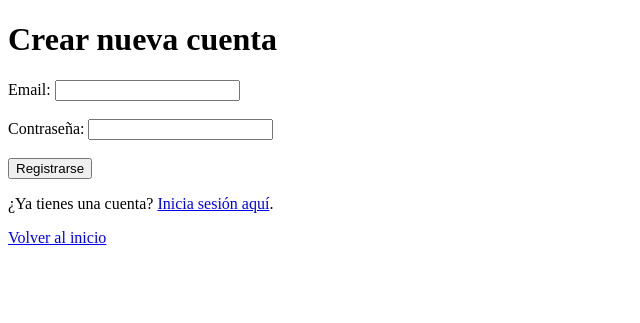
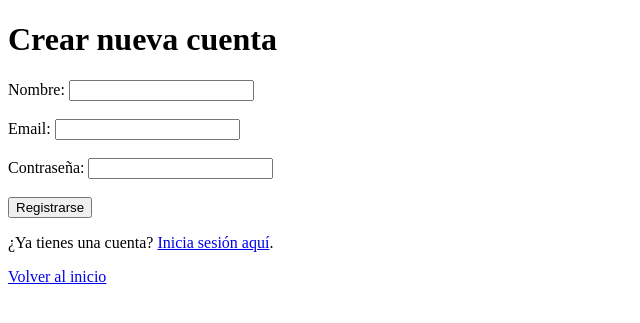
Before and after one commit to AndreuRaga/Prog-Proyecto2aEvaluacion, a PHP site: page /index.php?accion=alta in a window 1280 px wide. Shown: the top 323 px of the page, without its empty margins (0-640 px from the left). Run offline with PHP 8.4, Linux system fonts and the light colour scheme.

Commit message:
Atributo nombre para Usuario añadido. Login automático al registrarse
Co-authored-by: Copilot <copilot@github.com>

```diff
--- a/controllers/UsuarioController.php
+++ b/controllers/UsuarioController.php
@@ -8,6 +8,7 @@ class UsuarioController {
 
     public function alta() {
         if ($_SERVER['REQUEST_METHOD'] === 'POST') {
+            $nombre = $_POST['nombre'];
             $email = $_POST['email'];
             $passwordPlana = $_POST['password'];
 
@@ -15,12 +16,17 @@ class UsuarioController {
             $passwordHash = password_hash($passwordPlana, PASSWORD_DEFAULT);
 
             //2. Creamos el objeto Usuario (sin ID, porque es nuevo)
-            $nuevoUsuario = new Usuario($email, $passwordHash);
+            $nuevoUsuario = new Usuario($nombre, $email, $passwordHash);
 
             //3. Pasamos el objeto al gestor
             $this->gestor->registrarUsuario($nuevoUsuario);
 
-            header('Location: index.php?accion=login');
+            //4. Iniciamos sesión automáticamente
+            $_SESSION['usuario_id'] = $nuevoUsuario->getId();
+            $_SESSION['usuario_nombre'] = $nuevoUsuario->getNombre();
+            $_SESSION['usuario_email'] = $nuevoUsuario->getEmail();
+
+            header('Location: index.php');
             exit();
         }
 
@@ -39,6 +45,7 @@ class UsuarioController {
             if ($usuario && password_verify($passwordPlana, $usuario->getPassword())) {
                 //Login correcto
                 $_SESSION['usuario_id'] = $usuario->getId();
+                $_SESSION['usuario_nombre'] = $usuario->getNombre();
                 $_SESSION['usuario_email'] = $usuario->getEmail();
 
                 header('Location: index.php');
--- a/models/GestorPDO.php
+++ b/models/GestorPDO.php
@@ -102,10 +102,11 @@ class GestorPDO {
     //Gestión de usuarios
     public function registrarUsuario(Usuario $usuario) {
         try {
-            $sql = "INSERT INTO Usuario (email, password) VALUES (:email, :password)";
+            $sql = "INSERT INTO Usuario (nombre, email, password) VALUES (:nombre, :email, :password)";
             $stmt = $this->db->prepare($sql);
 
             //Usamos los getters del objeto Usuario
+            $stmt->bindValue(':nombre', $usuario->getNombre());
             $stmt->bindValue(':email', $usuario->getEmail());
             $stmt->bindValue(':password', $usuario->getPassword());
 
@@ -125,7 +126,7 @@ class GestorPDO {
 
         //Si encontró algo, creamos y devolvemos un objeto Usuario
         if ($value) {
-            return new Usuario($value['email'], $value['password'], $value['id']);
+            return new Usuario($value['nombre'], $value['email'], $value['password'], $value['id']);
         }
         //Si no existe, devolvemos false o null
         return false;
--- a/views/alta.php
+++ b/views/alta.php
@@ -6,6 +6,9 @@
 <body>
     <h1>Crear nueva cuenta</h1>
     <form method="post">
+        <label for="nombre">Nombre:</label>
+        <input type="text" id="nombre" name="nombre" required>
+        <br><br>
         <label for="email">Email:</label>
         <input type="email" id="email" name="email" required>
         <br><br>
--- a/views/listar.php
+++ b/views/listar.php
@@ -9,7 +9,7 @@
     <h1>Gestión de personajes</h1>
     <div style="background-color: #f8f9fa; padding: 10px; margin-bottom: 20px;">
         <?php if (isset($_SESSION['usuario_id'])): ?>
-            <p>Bienvenido, <b><?= $_SESSION['usuario_email'] ?></b> | <a href="index.php?accion=logout">Cerrar sesión</a></p>
+            <p>Bienvenido/a, <b><?= $_SESSION['usuario_nombre'] ?></b> | <a href="index.php?accion=logout">Cerrar sesión</a></p>
         <?php else: ?>
             <p><a href="index.php?accion=login">Iniciar sesión</a> | <a href="index.php?accion=alta">Registrarse</a></p>
         <?php endif; ?>
```
Also changed, not shown: models/Usuario.php (+9 -4 lines).
